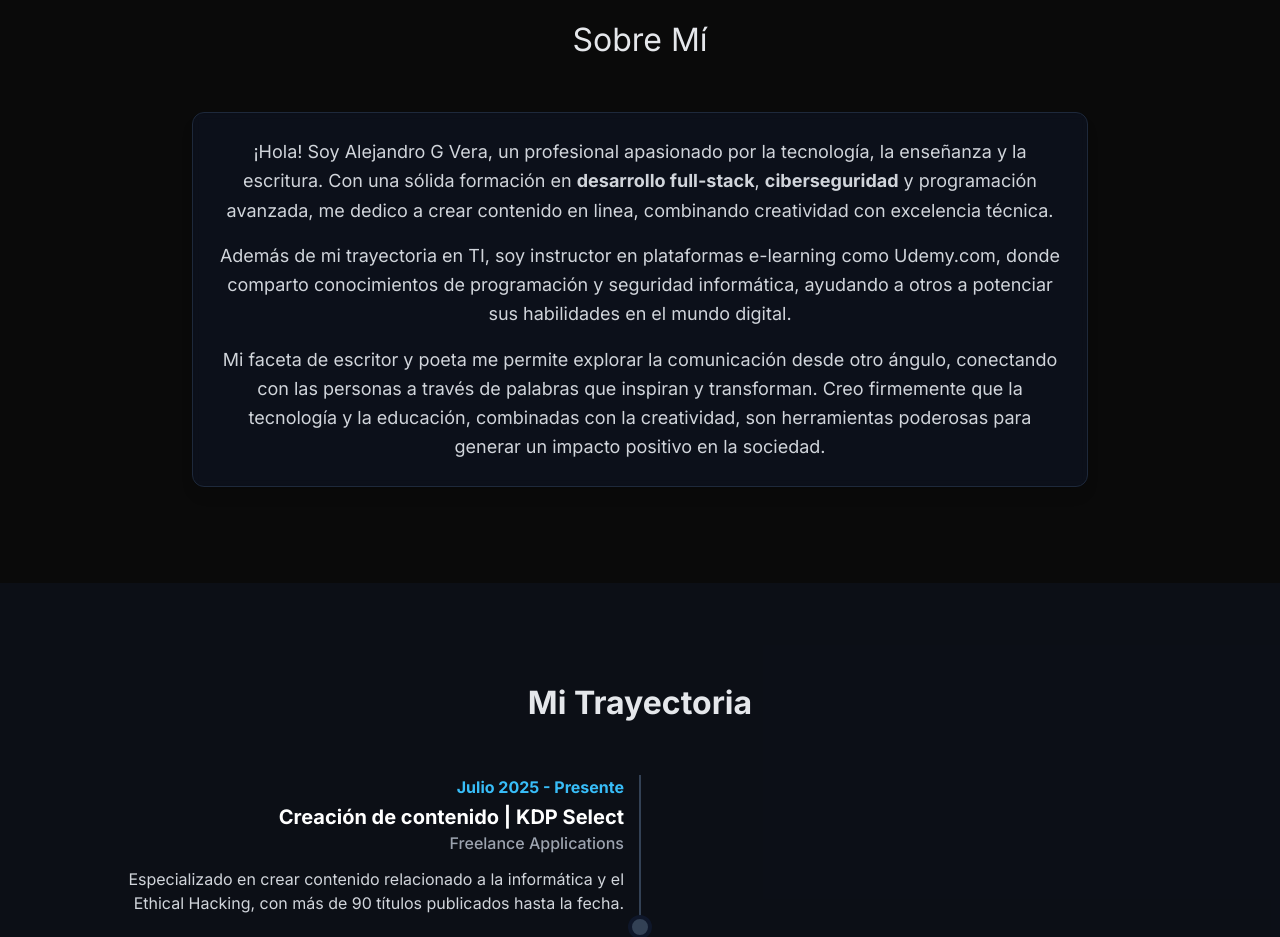
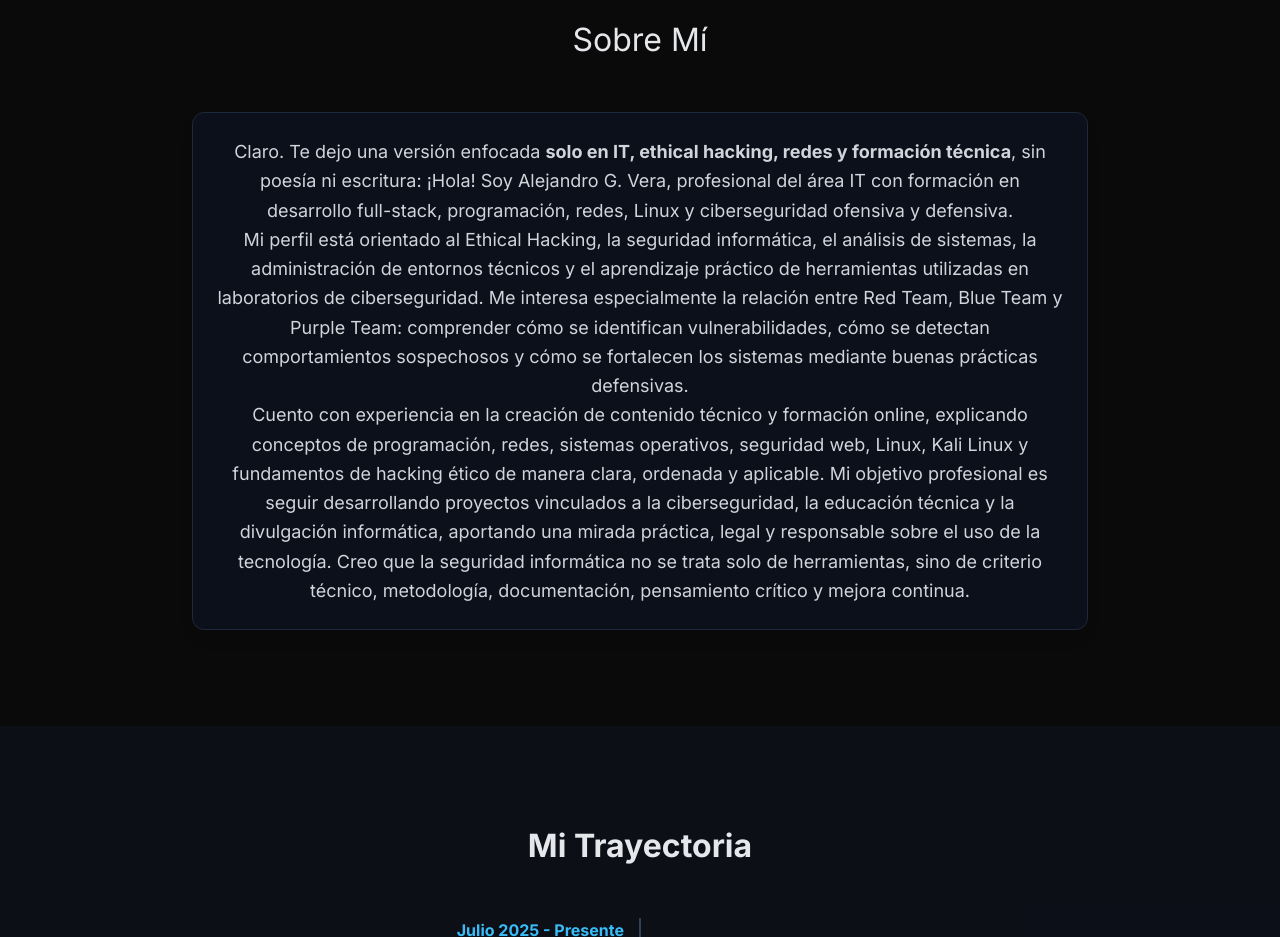
Before and after one commit to AlexielArdilla/alexielardilla.github.io, a plain HTML site: page index.html in a window 1280 px wide. Shown: the part 880-1817 px from the top of the page. Drawn offline with nearby package versions, Linux system fonts and the light colour scheme; a script that the page names is missing.

Commit message:
Revise personal introduction in index.html
Updated personal introduction to focus on IT, ethical hacking, and technical training. Removed poetic elements and emphasized practical skills and experience.

```diff
--- a/index.html
+++ b/index.html
@@ -297,24 +297,18 @@
                 <div
                     class="max-w-4xl mx-auto text-center text-gray-300 text-lg leading-relaxed bg-slate-900/50 backdrop-blur-sm border border-slate-800 rounded-xl p-6 shadow-lg">
                     <p>
-                        ¡Hola! Soy Alejandro G Vera, un profesional apasionado por la tecnología, la enseñanza y la
-                        escritura. Con una sólida formación en <b>desarrollo full-stack</b>, <b>ciberseguridad</b> y
-                        programación
-                        avanzada, me dedico a crear contenido en linea, combinando creatividad con
-                        excelencia técnica.
-                    </p>
-                    <p class="mt-4">
-                        Además de mi trayectoria en TI, soy instructor en plataformas e-learning como Udemy.com, donde
-                        comparto
-                        conocimientos de programación y seguridad informática, ayudando a otros a potenciar sus
-                        habilidades en el mundo digital.
-                    </p>
-                    <p class="mt-4">
-
-                        Mi faceta de escritor y poeta me permite explorar la comunicación desde otro ángulo, conectando
-                        con las personas a través de palabras que inspiran y transforman. Creo firmemente que la
-                        tecnología y la educación, combinadas con la creatividad, son herramientas poderosas para
-                        generar un impacto positivo en la sociedad.
+                       Claro. Te dejo una versión enfocada <b>solo en IT, ethical hacking, redes y formación técnica</b>, sin poesía ni escritura:
+
+¡Hola! Soy Alejandro G. Vera, profesional del área IT con formación en desarrollo full-stack, programación, redes, Linux y ciberseguridad ofensiva y defensiva.</p><p>
+
+Mi perfil está orientado al Ethical Hacking, la seguridad informática, el análisis de sistemas, la administración de entornos técnicos y el aprendizaje práctico de herramientas utilizadas en laboratorios de ciberseguridad. Me interesa especialmente la relación entre Red Team, Blue Team y Purple Team: comprender cómo se identifican vulnerabilidades, cómo se detectan comportamientos sospechosos y cómo se fortalecen los sistemas mediante buenas prácticas defensivas.
+
+<p>Cuento con experiencia en la creación de contenido técnico y formación online, explicando conceptos de programación, redes, sistemas operativos, seguridad web, Linux, Kali Linux y fundamentos de hacking ético de manera clara, ordenada y aplicable.
+
+Mi objetivo profesional es seguir desarrollando proyectos vinculados a la ciberseguridad, la educación técnica y la divulgación informática, aportando una mirada práctica, legal y responsable sobre el uso de la tecnología.
+
+Creo que la seguridad informática no se trata solo de herramientas, sino de criterio técnico, metodología, documentación, pensamiento crítico y mejora continua.
+
                     </p>
                 </div>
             </div>
```
